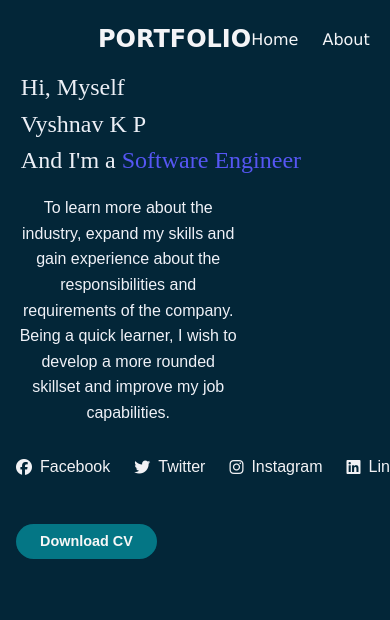
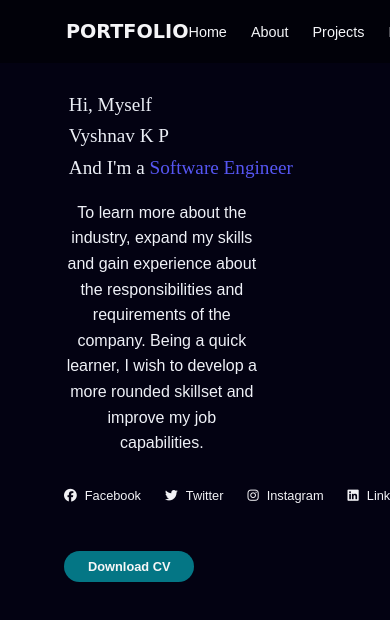
Before and after one commit to vyshnav8486/my-portfolio, a plain HTML site: page index.html in a window 390 px wide. Shown: the top 620 px of the page. Drawn offline with Linux system fonts and the light colour scheme; a web font is replaced by a local one.

Commit message:
error solved

```diff
--- a/style.css
+++ b/style.css
@@ -1,76 +1,76 @@
+/* Base Styles */
 body {
-  background-color: #030212; /* Dark background */
-  color:#eceff6;
+  background-color: #030212;
+  color: #eceff6;
   margin: 0;
-  font-family: 'Poppins', sans-serif; /* Modern font */
+  font-family: 'Poppins', sans-serif;
   display: block;
-  height: 100vh;
   position: relative;
-  padding-top: 50px; /* Adjust this based on the height of your navbar */
+  padding-top: 50px;
 }
 
-/* Content Styling */
 .content {
   text-align: left;
   display: flex;
   flex-direction: column;
-  margin-top: 10%; /* Keep the top margin */
-  position: relative;
+  margin-top: 10%;
   align-items: flex-start;
-  margin-left: 6rem; /* 6rem space from the left */
+  margin-left: 6rem;
 }
 
+h1, h2, h3 {
+  font-family: 'parkinsans';
+  margin: 0.3rem;
+  font-weight: 500;
+}
 
 h1, h3 {
-  font-size: 1.5rem; /* Same font size for both */
-  margin: 0.3rem;
-  font-weight: 500;
-  font-family:'parkinsans';
+  font-size: 1.5rem;
+}
 
+h2 {
+  font-size: 2rem;
 }
-h2{
-  font-family:'parkinsans';
-  font-size: 2rem; /* Same font size for both */
-  font-weight: 500;
-  margin: 0.3rem;
-}
+
 .blue-text {
   color: rgb(86, 86, 243);
 }
 
+/* Social Links */
 .social-links {
   margin: 1rem 0;
   display: flex;
-  gap: 1.5rem; /* Space between each link */
+  gap: 1.5rem;
 }
 
 .social-links a {
   text-decoration: none;
-  color: #f2f2f5; /* Default color */
-  font-size: 1rem; /* Icon size */
+  color: #f2f2f5;
+  font-size: 1rem;
+  display: flex;
+  align-items: center;
   transition: color 0.3s ease;
-  display: flex;
-  align-items: center; /* Align icon and text */
 }
 
 .social-links a i {
-  margin-right: 0.5rem; /* Space between icon and text */
+  margin-right: 0.5rem;
 }
 
 .social-links a:hover {
-  color: #07d0e6; /* Hover effect */
-}
-.description {
-  margin-top: 1rem; /* Space between the previous element and the description */
-  font-size: 1rem; /* Adjust the text size */
-  color: #eff1f7; /* Match the text color */
-  line-height: 1.6; /* Increase line spacing for readability */
-  font-family:sans-serif;
-  max-width: 60%; /* Limit the width to 60% of the content box */
-  word-wrap: break-word; /* Ensure text wraps if it's too long */
+  color: #07d0e6;
 }
 
+/* Description */
+.description {
+  margin-top: 1rem;
+  font-size: 1rem;
+  color: #eff1f7;
+  line-height: 1.6;
+  max-width: 60%;
+  word-wrap: break-word;
+}
 
+/* Download Button */
 .download-btn {
   margin-top: 2rem;
   text-decoration: none;
@@ -79,44 +79,43 @@ h2{
   color: #f7f7f7;
   font-size: 1rem;
   font-weight: 600;
-  border: none;
   border-radius: 25px;
-  cursor: pointer;
   transition: background-color 0.3s ease, transform 0.2s ease;
 }
 
 .download-btn:hover {
   background-color: #06434d;
-  transform: scale(1.05); /* Slight grow effect */
+  transform: scale(1.05);
 }
 
+/* Header */
 header {
   display: flex;
   align-items: center;
-  justify-content: space-between; /* Space between nav and portfolio name */
-  padding: 1px 2px; /* Padding for spacing */
+  justify-content: space-between;
+  padding: 1px 2px;
   position: fixed;
   top: 0;
   width: 100%;
   z-index: 1000;
+  background: rgba(0, 0, 0, 0.5);
 }
 
 nav ul {
   display: flex;
-  list-style: none; /* Remove bullet points */
+  list-style: none;
   margin-right: 6rem;
   padding: 0;
 }
 
 nav ul li {
-  margin-right: 1.5rem; /* Space between links */
+  margin-right: 1.5rem;
 }
 
 nav ul li a {
   text-decoration: none;
   color: #f4f5f8;
   font-size: 1rem;
-  font-family: Verdana, sans-serif; /* Sans-serif font for navigation */
   transition: color 0.4s ease;
 }
 
@@ -125,223 +124,76 @@ nav ul li a {
   font-weight: 700;
   color: #f4f4f7;
   margin-left: 6rem;
-  font-family: 'Dancing Script', cursive; /* Stylish italic font */
+  font-family: 'Dancing Script', cursive;
 }
 
 header nav ul li a:hover {
-  color: #424235ed; /* Cyan hover effect */
+  color: #424235ed;
 }
 
-  /* For devices less than 768px width */
+/* Media Queries */
 @media (max-width: 768px) {
   .content {
-    margin-left: 2rem;
+    margin-left: 4rem;
     text-align: center;
-    margin-top: 10%; /* Adjust margin */
-  }
-
-  /* For devices less than 768px width */
- }
-
-/* For very small devices less than 480px width */
-@media (max-width: 480px) {
-  .content {
-    margin-left: 1rem;
-    margin-top: 5%;
+    margin-top: 10%;
   }
 
   h1, h2, h3 {
-    font-size: 1.5rem;  /* Reduce font size for smaller screens */
+    font-size: 1.2rem;
   }
 
   .social-links a {
-    font-size: 1rem; /* Reduce font size for social links */
+    font-size: 0.8rem;
+  }
+
+  nav ul li a {
+    font-size: 0.9rem;
   }
 
   .download-btn {
-    font-size: 0.9rem; /* Make the button text smaller */
-    padding: 0.6rem 1.5rem; /* Adjust button padding */
+    font-size: 0.8rem;
+    padding: 0.5rem 1.5rem;
   }
-}
-/* For smaller screens */
-/* Devices below 768px */
-@media (max-width: 768px) {
-  body {
-    background-color: #032e45;
+
+  #PORTFOLIO {
+    font-size: 1.2rem;
+    margin-left: 4rem;
   }
 }
 
-/* Devices below 480px */
-@media (max-width: 480px) {
-  body {
-    background-color: #032638;
-  }
-}
-body {
-  -webkit-user-select: none; /* Safari */
-  -moz-user-select: none;    /* Firefox */
-  -ms-user-select: none;     /* Internet Explorer/Edge */
-  user-select: none;         /* Standard */
-}
-/* Entry animation for content */
+/* Animations */
 @keyframes slideIn {
   0% {
-    transform: translateY(50px); /* Start below */
-    opacity: 0;                 /* Invisible */
+    transform: translateY(50px);
+    opacity: 0;
   }
   100% {
-    transform: translateY(0);   /* End at original position */
-    opacity: 1;                 /* Fully visible */
+    transform: translateY(0);
+    opacity: 1;
   }
 }
 
-/* Apply animation to the content */
 .content {
-  animation: slideIn 1s ease-in-out; /* 1-second animation */
-  animation-delay: 0.2s;            /* Starts after 0.5s */
-  animation-fill-mode: both;        /* Keep final state */
+  animation: slideIn 1s ease-in-out 0.2s both;
 }
 
-/* Entry animation for social links */
-.social-links a {
-  opacity: 0; /* Invisible initially */
-  animation: slideIn 1s ease-in-out;
-  animation-delay: 0.2s; /* Delay for 1s */
-  animation-fill-mode: forwards; /* Keeps the final state */
+.social-links a,
+.download-btn {
+  animation: slideIn 1.2s ease-in-out 0.2s both;
 }
 
-/* Entry animation for the button */
-.download-btn {
-  opacity: 0; /* Invisible initially */
-  animation: slideIn 1.2s ease-in-out;
-  animation-delay: 0.2s; /* Starts after 1.5s */
-  animation-fill-mode: forwards; /* Keeps the final state */
-}
-
-/* Hover effect for social links */
-.social-links a:hover {
-  color: #00bcd4;         /* Highlight color */
-  transform: scale(1.1);  /* Slightly grow */
-  transition: transform 0.3s, color 0.3s;
-}
-
-/* Hover effect for button */
-.download-btn:hover {
-  background-color: #0199b1; /* Darker shade */
-  transform: scale(1.05);    /* Grow slightly */
-  box-shadow: 0 4px 10px rgba(0, 0, 0, 0.2); /* Add shadow */
-  transition: all 0.3s ease; /* Smooth transition */
-}
-/* Media query for smaller screens */
-@media (max-width: 768px) {
-  /* Adjust animations for content */
-  .content {
-    animation: slideIn 1s ease-in-out; /* Keep the slide-in animation */
-    animation-delay: 0.3s;            /* Reduce delay for quicker loading */
-    animation-fill-mode: both;
+@keyframes navSlideIn {
+  from {
+    transform: translateY(-50px);
+    opacity: 0;
   }
-
-  /* Adjust animations for social links */
-  .social-links a {
-    animation: slideIn 0.8s ease-in-out; /* Faster animation for smaller screens */
-    animation-delay: 0.3s;              /* Reduced delay */
-    animation-fill-mode: forwards;
-  }
-
-  /* Adjust animations for the button */
-  .download-btn {
-    animation: slideIn 1s ease-in-out;
-    animation-delay: 0.3s; /* Slightly delayed for emphasis */
-    animation-fill-mode: forwards;
-  }
-
-  /* Adjust hover effects for social links */
-  .social-links a:hover {
-    transform: scale(1.05);  /* Slightly smaller scale effect */
-    color: #007a91;          /* Slightly darker highlight color */
-  }
-
-  /* Adjust hover effects for the button */
-  .download-btn:hover {
-    background-color: #016a81; /* Darker shade for hover */
-    transform: scale(1.02);    /* Reduced scale effect for smaller screens */
-    box-shadow: 0 2px 6px rgba(0, 0, 0, 0.2); /* Softer shadow */
-  }
-}
-.nav-home {
-  text-decoration: none;
-  color: #ffffff; /* Link text color */
-  padding: 10px 20px;
-  background-color: #00bcd4; /* Background for the "Home" link */
-  border-radius: 5px;
-  transition: all 0.3s ease; /* Smooth hover effect */
-}
-
-.nav-home:hover {
-  background-color: #0199b1; /* Darker shade on hover */
-  color: #fff; /* Text color on hover */
-  transform: scale(1.1); /* Slight grow effect */
-}
-@keyframes navSlideIn {
-  0% {
-    transform: translateY(-50px); /* Start above */
-    opacity: 0;                  /* Invisible */
-  }
-  100% {
-    transform: translateY(0);    /* Original position */
-    opacity: 1;                  /* Fully visible */
+  to {
+    transform: translateY(0);
+    opacity: 1;
   }
 }
 
 nav ul li a {
-  animation: navSlideIn 0.5s ease-in-out;
-  animation-fill-mode: both;
-  opacity: 0; /* Initially invisible */
+  animation: navSlideIn 0.5s ease-in-out both;
 }
-nav ul li:nth-child(1) a {
-  animation-delay: 0.1s; /* Home */
-}
-nav ul li:nth-child(2) a {
-  animation-delay: 0.2s; /* About */
-}
-nav ul li:nth-child(3) a {
-  animation-delay: 0.3s; /* Services */
-}
-nav ul li:nth-child(4) a {
-  animation-delay: 0.4s; /* Contact */
-}
-nav ul li:nth-child(5) a {
-  animation-delay: 0.5s; /* Contact */
-}
-/* About Page Styles */
-.about {
-  padding: 20px;
-  font-family: Arial, sans-serif;
-  line-height: 1.6;
-  color: #333;
-}
-
-.about h1 {
-  color: #00bcd4;
-  font-size: 2em;
-  margin-bottom: 10px;
-}
-
-.about p {
-  font-size: 1.2em;
-  margin-bottom: 15px;
-}
-@keyframes fadeIn {
-  from {
-      opacity: 0;
-      transform: translateY(20px);
-  }
-  to {
-      opacity: 1;
-      transform: translateY(0);
-  }
-}
-
-.about {
-  animation: fadeIn 1.5s ease-in-out;
-}
```
